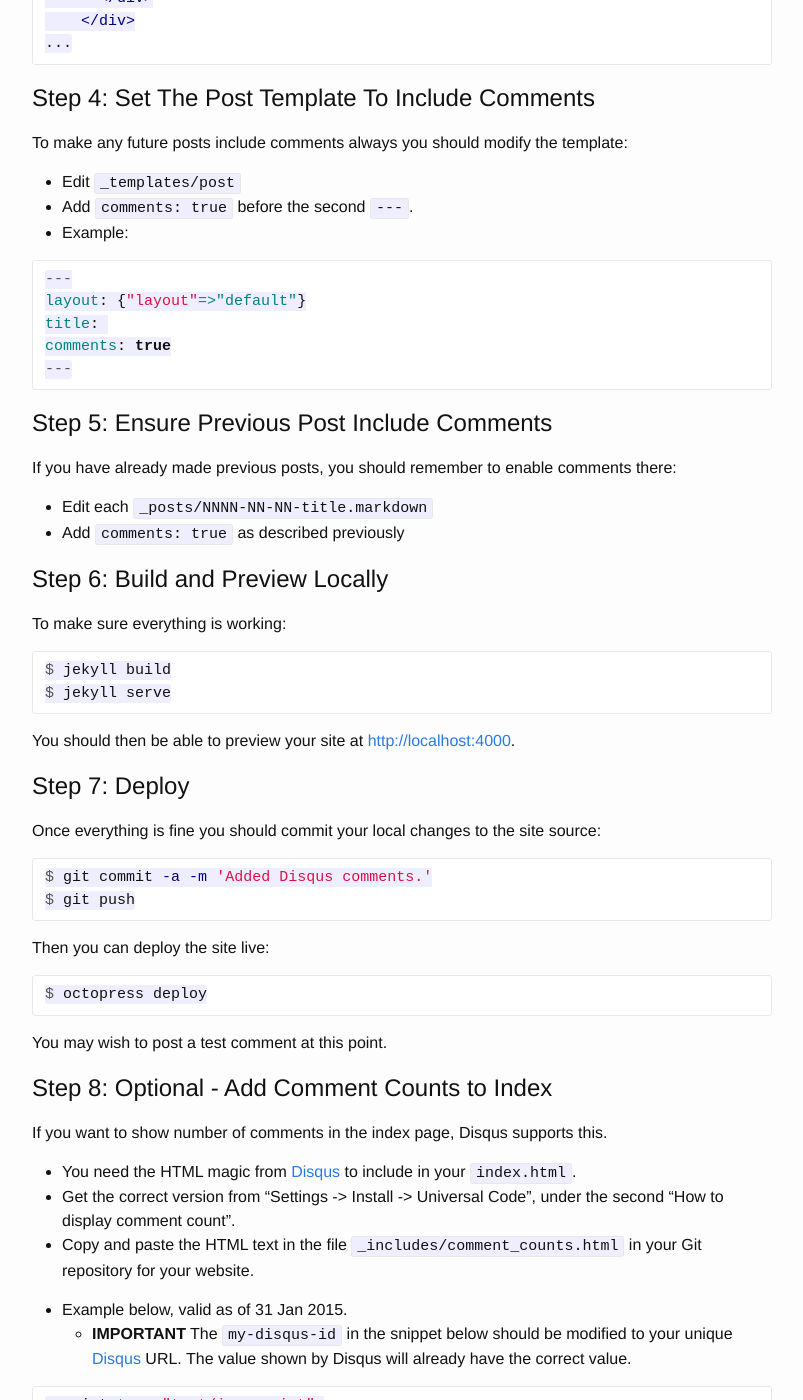
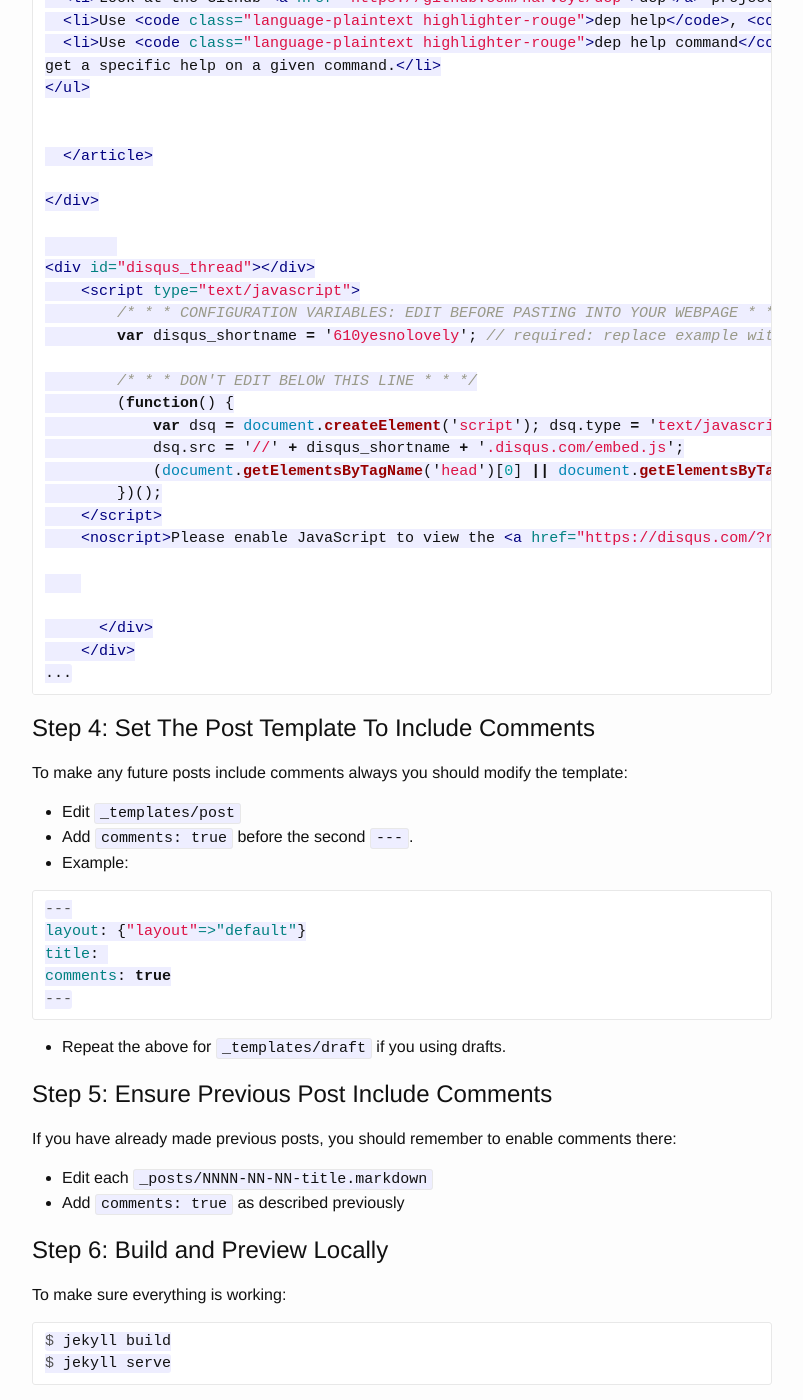
Before and after one commit to harveyt/harveyt.github.io, a Jekyll site: the page built from _posts/2015-01-31-free-blog-comments.markdown, in a window 1280 px wide and 1400 px high, scrolled down 10422 px. Shown: the whole window, without its empty margins (238-1041 px from the left). Built offline with Jekyll 4.4.1, drawn with Linux system fonts in a browser that asks for light colours; comment, search, counter and statistics services are not loaded; some of the changed text lies outside the part shown.

Commit message:
Missed draft comment true on blog instructions and actual site.

````diff
--- a/_posts/2015-01-31-free-blog-comments.markdown
+++ b/_posts/2015-01-31-free-blog-comments.markdown
@@ -89,6 +90,8 @@ title: {{ title }}
 comments: true
 ---
 ```
+
+* Repeat the above for `_templates/draft` if you using drafts.
 
 Step 5: Ensure Previous Post Include Comments
 =============================================
````
Also changed, not shown: other parts of _posts/2015-01-31-free-blog-comments.markdown (+1 -0 lines), 1 other file.
